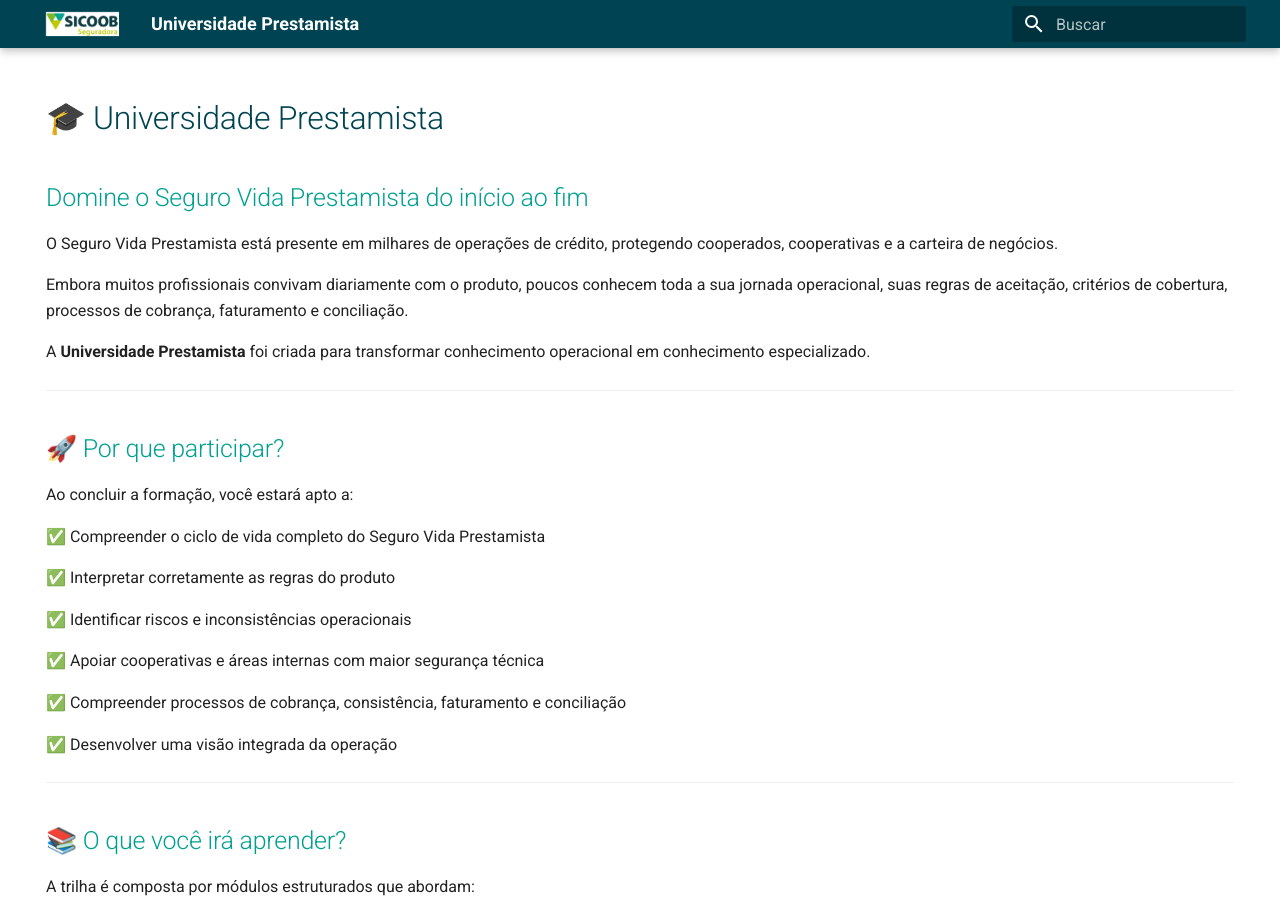
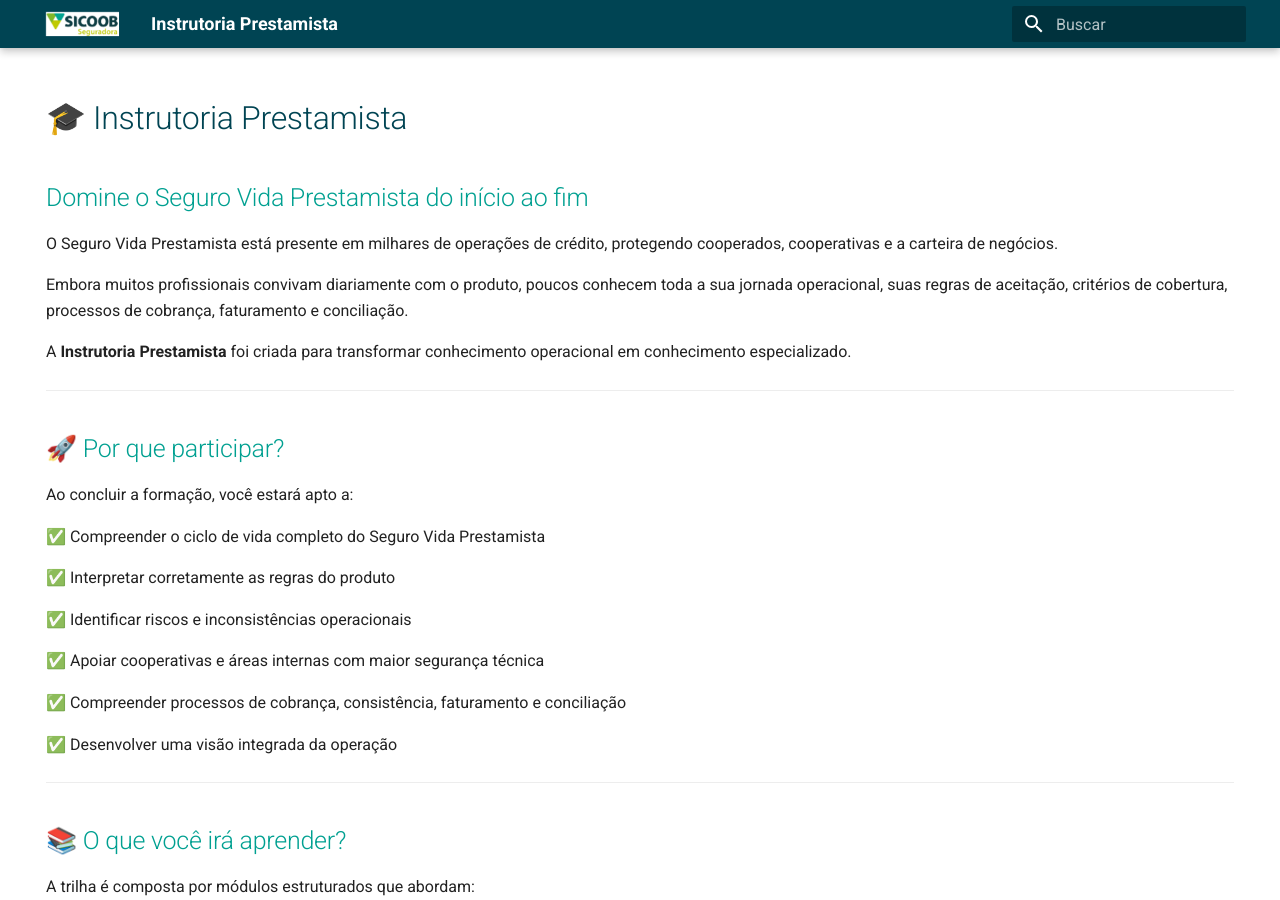
Before and after one commit to Evolares/universidade-prestamista, an MkDocs documentation site: the page built from docs/apoio/inscricao.md, in a window 1280 px wide and 900 px high. Built offline with MkDocs 1.6.1 and Material for MkDocs 9.7.7, drawn with Linux system fonts in a browser that asks for light colours; some of the changed text lies outside the part shown.

Commit message:
Renomeia projeto para Instrutoria Prestamista

```diff
--- a/docs/apoio/inscricao.md
+++ b/docs/apoio/inscricao.md
@@ -7,7 +7,7 @@
   - landing-page
 ---
 
-# 🎓 Universidade Prestamista
+# 🎓 Instrutoria Prestamista
 
 ## Domine o Seguro Vida Prestamista do início ao fim
 
@@ -15,7 +15,7 @@
 
 Embora muitos profissionais convivam diariamente com o produto, poucos conhecem toda a sua jornada operacional, suas regras de aceitação, critérios de cobertura, processos de cobrança, faturamento e conciliação.
 
-A **Universidade Prestamista** foi criada para transformar conhecimento operacional em conhecimento especializado.
+A **Instrutoria Prestamista** foi criada para transformar conhecimento operacional em conhecimento especializado.
 
 ---
 
@@ -111,4 +111,4 @@
 
 ### Transformando conhecimento em proteção.
 
-### Universidade Prestamista | Sicoob Seguradora
+### Instrutoria Prestamista | Sicoob Seguradora
--- a/mkdocs.yml
+++ b/mkdocs.yml
@@ -1,5 +1,5 @@
-site_name: Universidade Prestamista
-site_url: https://evolares.github.io/universidade-prestamista/
+site_name: Instrutoria Prestamista
+site_url: https://evolares.github.io/instrutoria-prestamista/
 
 theme:
   name: material
```
Also changed, not shown: docs/avaliacoes/certificacao.md (+1 -1 lines), docs/avaliacoes/diagnostico.md (+2 -2 lines), docs/index.md (+2 -2 lines), site/formacao/apostila-03/index.html, site/formacao/apostila-04/index.html, site/formacao/apostila-05/index.html, site/formacao/apostila-06/index.html, site/formacao/apostila-07/index.html, site/formacao/apostila-08/index.html, site/formacao/apostila-09/index.html, site/search/search_index.json.
